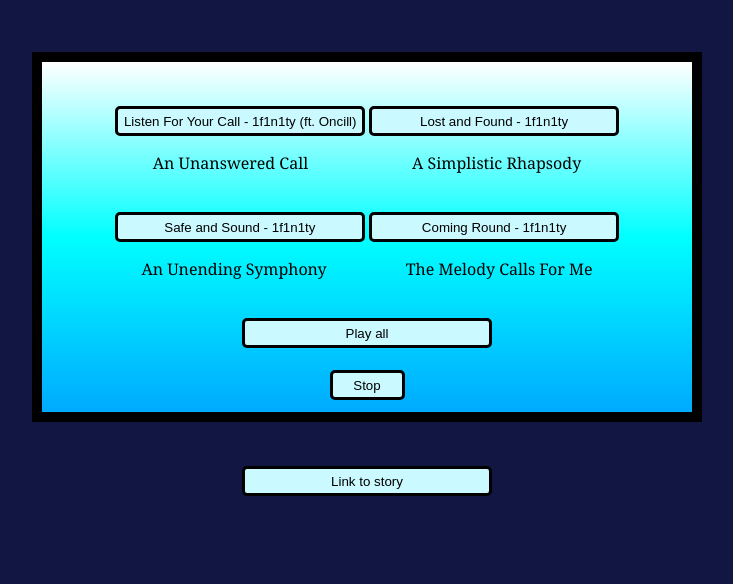
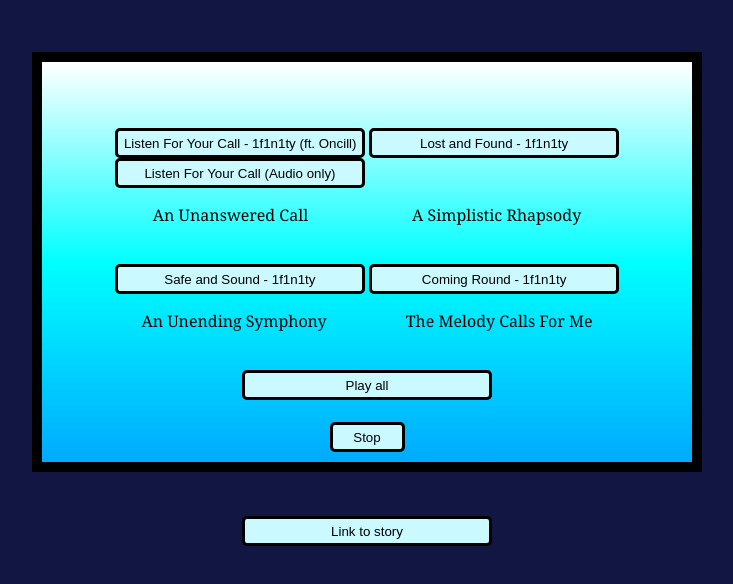
Before and after one commit to ccow06/Sub-String, a plain HTML site: page index.html in a window 1280 px wide. Shown: the whole page, without its empty margins (273-1006 px from the left). Drawn offline with Linux system fonts and the light colour scheme.

Commit message:
Update index.html

```diff
--- a/index.html
+++ b/index.html
@@ -19,7 +19,7 @@
     }
     div#box {
       width: 650px;
-      height: 350px;
+      height: 400px;
       background-image: linear-gradient(0deg, #00aaff, #00ffff, #ffffff);
       border: 10px solid black;
     }
@@ -31,10 +31,13 @@
       outline: none;
       border-radius: 5px;
     }
+    input#listAu {
+      margin-right: 254px;
+    }
     input#stop {
       width: 75px;
     }
-    input#listen:active {
+    input#listen:active, #listAu:active {
       background-color: #aad9df;
     }
     input#laf:active {
@@ -63,15 +66,18 @@
       function CR() { document.getElementById("music").innerHTML = "<audio autoplay loop src=\"4. Coming Round.mp3\"></audio>"; }
       function playAll() { document.getElementById("music").innerHTML = "<audio autoplay src=\"Sub String Full Cut.mp3\"></audio>" }
       function stopMusic() { document.getElementById("music").innerHTML = ""; }
+      function listAu() { document.getElementById("music").innerHTML = "<audio autoplay loop src=\"Listen For Your Call Audio.mp3\"></audio>"; }
     </script>
   </head>
   <body>
     <br><br>
     <center>
       <div id="box">
-        <br><br>
+        <br><br><br>
         <input type="button" value="Listen For Your Call - 1f1n1ty (ft. Oncill)" onclick="listen()" id="listen"></input>
         <input type="button" value="Lost and Found - 1f1n1ty" onclick="LaF()" id="laf"></input>
+        <br>
+        <input type="button" value="Listen For Your Call (Audio only)" onclick="listAu()" id="listAu"></input>
         <pre>An Unanswered Call                         A Simplistic Rhapsody</pre>
         <br>
         <input type="button" value="Safe and Sound - 1f1n1ty" onclick="SaS()" id="sas"></input>
```
Lines whose indentation alone changed are shown as unchanged.
